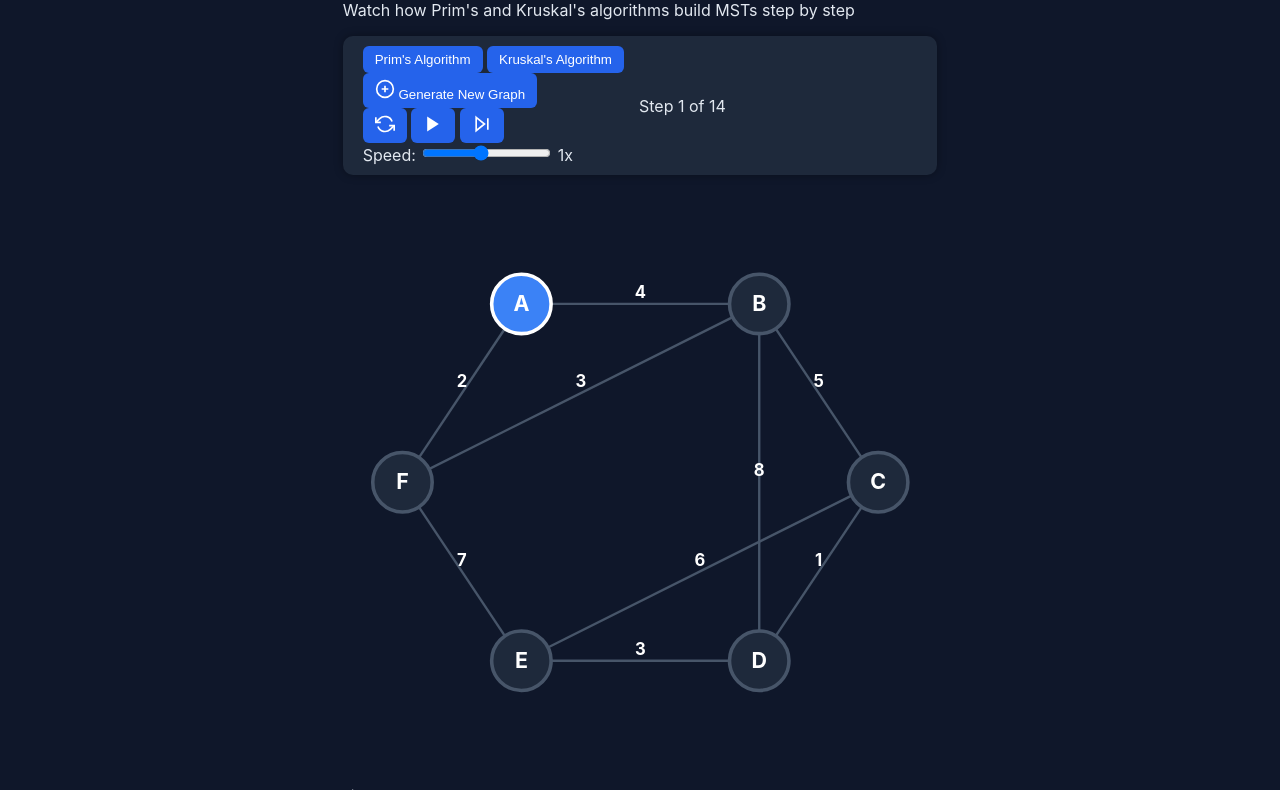
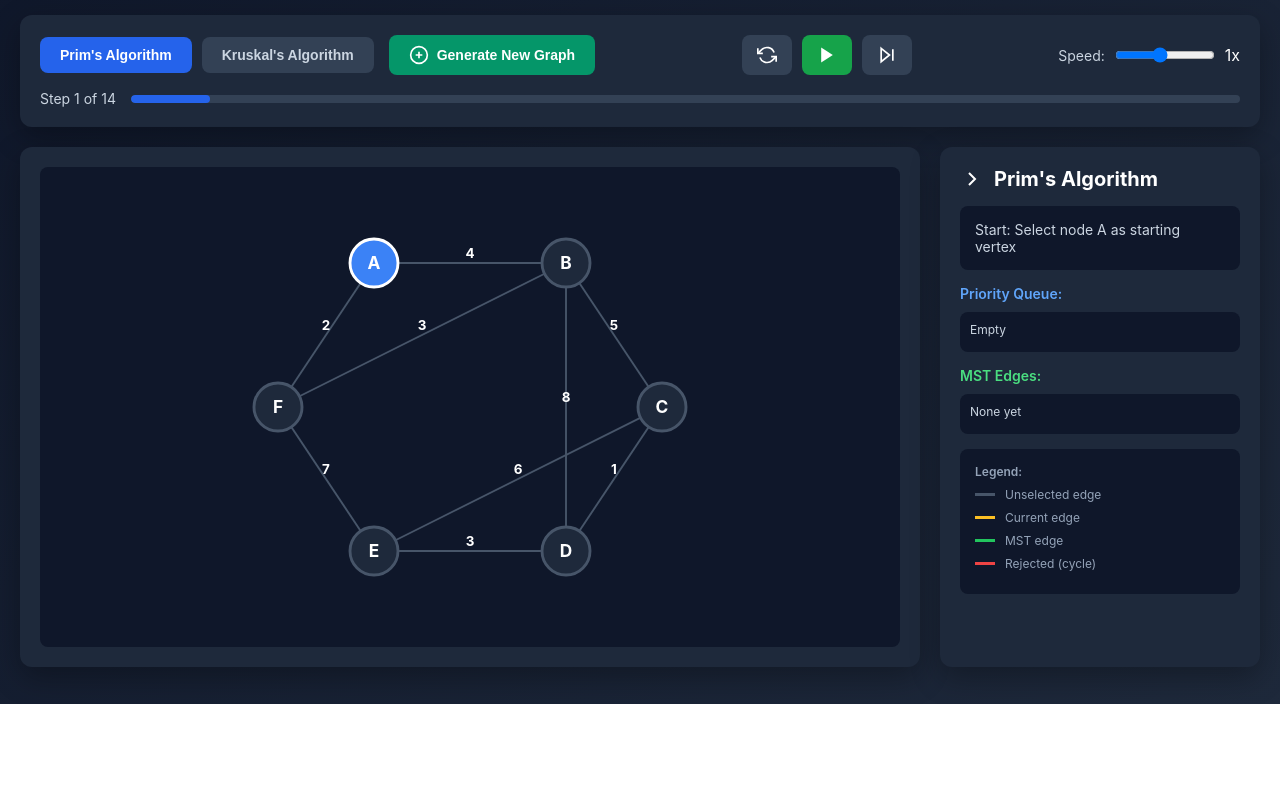
Before and after one commit to alokkumargkp410-hash/mst_visualizer, a plain HTML site: page index.html in a window 1280 px wide. Shown: the part 96-886 px from the top of the page. After the commit the page ends 800 px from the top, so only its background shows below. Drawn offline with Linux system fonts and the light colour scheme.

Commit message:
style.css

```diff
--- a/style.css
+++ b/style.css
@@ -1,132 +1,298 @@
+* {
+    margin: 0;
+    padding: 0;
+    box-sizing: border-box;
+}
+
 body {
-  background-color: #0f172a;
-  color: #e2e8f0;
-  font-family: 'Inter', sans-serif;
-  display: flex;
-  flex-direction: column;
-  align-items: center;
-  margin: 0;
+    font-family: -apple-system, BlinkMacSystemFont, 'Segoe UI', Roboto, Oxygen, Ubuntu, Cantarell, sans-serif;
+    background: linear-gradient(135deg, #0f172a 0%, #1e293b 100%);
+    color: white;
+    min-height: 100vh;
     padding: 20px;
 }
 
+.container {
+    max-width: 1400px;
+    margin: 0 auto;
+}
+
 h1 {
-  color: #fbbf24;
-  margin-bottom: 10px;
-  letter-spacing: 0.5px;
+    font-size: 2rem;
+    margin-bottom: 0.5rem;
+}
+
+.subtitle {
+    color: #cbd5e1;
+    margin-bottom: 1.5rem;
 }
 
 .controls {
     background: #1e293b;
-  padding: 10px 20px;
-  border-radius: 10px;
+    border-radius: 12px;
+    padding: 20px;
+    margin-bottom: 20px;
+    box-shadow: 0 10px 30px rgba(0,0,0,0.3);
+}
+
+.control-row {
     display: flex;
+    flex-wrap: wrap;
     gap: 15px;
     align-items: center;
-  margin-bottom: 10px;
-  box-shadow: 0 0 10px #0005;
+    margin-bottom: 15px;
+}
+
+.btn-group {
+    display: flex;
+    gap: 10px;
 }
 
 button {
-  background: #2563eb;
+    padding: 10px 20px;
     border: none;
-  color: white;
-  padding: 6px 12px;
-  border-radius: 6px;
+    border-radius: 8px;
+    font-weight: 600;
     cursor: pointer;
-  transition: 0.2s;
+    transition: all 0.2s;
+    font-size: 14px;
 }
 
-button:hover {
-  background: #1d4ed8;
-  transform: scale(1.05);
+button:disabled {
+    opacity: 0.5;
+    cursor: not-allowed;
 }
 
-select {
-  padding: 4px 6px;
-  border-radius: 5px;
+.btn-algo {
+    background: #334155;
+    color: #cbd5e1;
 }
 
-canvas {
-  background: #020617;
-  border-radius: 10px;
-  box-shadow: 0 0 10px #0006;
-  margin: 10px 0;
+.btn-algo:hover:not(:disabled) {
+    background: #475569;
 }
 
-.main-container {
-  display: flex;
-  justify-content: center;
-  align-items: flex-start;
-  gap: 20px;
-  margin-top: 10px;
+.btn-algo.active-prim {
+    background: #2563eb;
+    color: white;
 }
 
-.log-panel {
-  background: #1e293b;
-  border-radius: 10px;
-  width: 320px;
-  height: 500px;
-  display: flex;
-  flex-direction: column;
-  box-shadow: 0 0 10px #0006;
+.btn-algo.active-kruskal {
+    background: #a855f7;
+    color: white;
 }
 
-.log-panel h2 {
-  text-align: center;
-  margin: 10px 0;
-  color: #38bdf8;
-  font-size: 18px;
+.btn-generate {
+    background: #059669;
+    color: white;
+    display: flex;
+    align-items: center;
+    gap: 8px;
 }
 
-.log-box {
-  flex: 1;
-  overflow-y: auto;
-  padding: 10px;
-  font-size: 14px;
-  line-height: 1.4;
+.btn-generate:hover {
+    background: #047857;
 }
 
-.log-box::-webkit-scrollbar {
-  width: 6px;
+.btn-icon {
+    background: #334155;
+    color: white;
+    padding: 10px 15px;
+    display: flex;
+    align-items: center;
+    justify-content: center;
 }
 
-.log-box::-webkit-scrollbar-thumb {
+.btn-icon:hover:not(:disabled) {
     background: #475569;
-  border-radius: 4px;
+}
+
+.btn-play {
+    background: #16a34a;
+}
+
+.btn-play:hover {
+    background: #15803d;
+}
+
+.speed-control {
+    display: flex;
+    align-items: center;
+    gap: 10px;
+    margin-left: auto;
+}
+
+.speed-control label {
+    font-size: 14px;
+    color: #cbd5e1;
+}
+
+input[type="range"] {
+    width: 100px;
+}
+
+.progress-bar {
+    display: flex;
+    align-items: center;
+    gap: 15px;
+    font-size: 14px;
+    color: #cbd5e1;
+}
+
+.progress-track {
+    flex: 1;
+    height: 8px;
+    background: #334155;
+    border-radius: 999px;
+    overflow: hidden;
+}
+
+.progress-fill {
+    height: 100%;
+    transition: width 0.3s;
+    border-radius: 999px;
+}
+
+.progress-fill.prim {
+    background: #2563eb;
+}
+
+.progress-fill.kruskal {
+    background: #a855f7;
+}
+
+.content {
+    display: flex;
+    gap: 20px;
+    height: calc(100vh - 280px);
+    min-height: 500px;
+}
+
+.canvas-container {
+    flex: 1;
+    background: #1e293b;
+    border-radius: 12px;
+    padding: 20px;
+    box-shadow: 0 10px 30px rgba(0,0,0,0.3);
+}
+
+#canvas {
+    width: 100%;
+    height: 100%;
+    background: #0f172a;
+    border-radius: 8px;
+}
+
+.info-panel {
+    width: 320px;
+    background: #1e293b;
+    border-radius: 12px;
+    padding: 20px;
+    box-shadow: 0 10px 30px rgba(0,0,0,0.3);
+    overflow-y: auto;
+}
+
+.info-header {
+    display: flex;
+    align-items: center;
+    gap: 10px;
+    font-size: 1.25rem;
+    font-weight: bold;
+    margin-bottom: 15px;
+}
+
+.info-box {
+    background: #0f172a;
+    border-radius: 8px;
+    padding: 15px;
+    margin-bottom: 15px;
+}
+
+.info-box p {
+    font-size: 14px;
+    color: #cbd5e1;
+}
+
+.info-box.complete {
+    color: #4ade80;
+    font-weight: bold;
+}
+
+.info-box.rejected {
+    color: #ef4444;
+}
+
+.section-title {
+    font-weight: 600;
+    margin-bottom: 10px;
+    font-size: 14px;
+}
+
+.section-title.prim {
+    color: #60a5fa;
+}
+
+.section-title.kruskal {
+    color: #c084fc;
+}
+
+.section-title.mst {
+    color: #4ade80;
+}
+
+.queue-list, .sets-list, .edges-list {
+    background: #0f172a;
+    border-radius: 8px;
+    padding: 10px;
+    font-size: 12px;
+    max-height: 150px;
+    overflow-y: auto;
+    margin-bottom: 15px;
+}
+
+.queue-list div, .sets-list div, .edges-list div {
+    color: #cbd5e1;
+    margin-bottom: 5px;
+}
+
+.empty {
+    color: #64748b;
 }
 
 .legend {
-  display: flex;
-  justify-content: center;
-  gap: 20px;
-  margin: 8px 0;
+    background: #0f172a;
+    border-radius: 8px;
+    padding: 15px;
+    font-size: 12px;
+    color: #94a3b8;
 }
 
 .legend-item {
     display: flex;
     align-items: center;
-  gap: 6px;
+    gap: 10px;
+    margin-bottom: 8px;
 }
 
-.legend-box {
+.legend-line {
     width: 20px;
-  height: 10px;
-  border-radius: 3px;
+    height: 3px;
 }
 
-.unused { background: gray; }
-.considered { background: yellow; }
-.selected { background: green; }
-.rejected { background: red; }
+.total-weight {
+    color: #4ade80;
+    font-weight: bold;
+    margin-top: 10px;
+    padding-top: 10px;
+    border-top: 1px solid #334155;
+}
 
-.result-box {
-  background: #1e293b;
-  color: #f8fafc;
-  margin: 10px auto;
-  padding: 12px 20px;
-  border-radius: 10px;
-  width: 60%;
-  text-align: center;
-  font-size: 16px;
-  box-shadow: 0 0 8px #0006;
+@media (max-width: 1024px) {
+    .content {
+        flex-direction: column;
+        height: auto;
     }
+    .info-panel {
+        width: 100%;
+    }
+}
```
Lines whose indentation alone changed are shown as unchanged.
